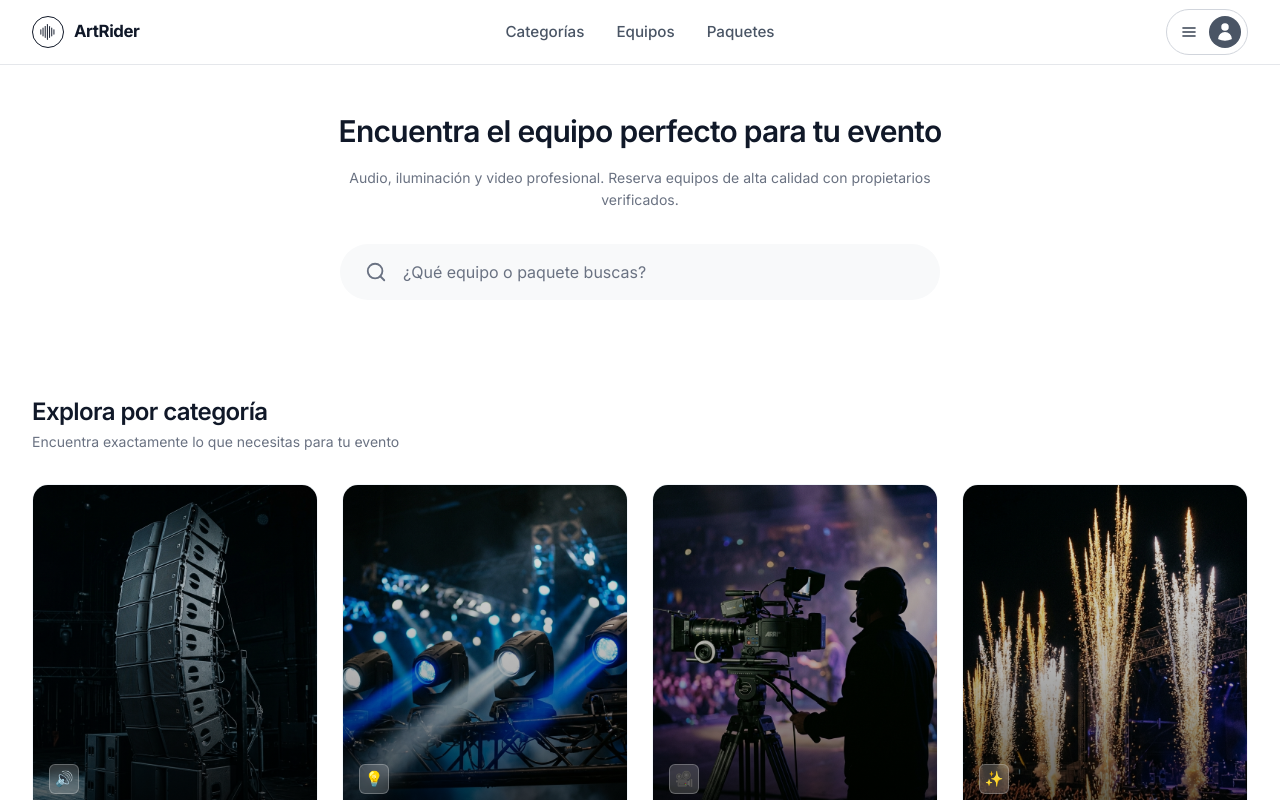
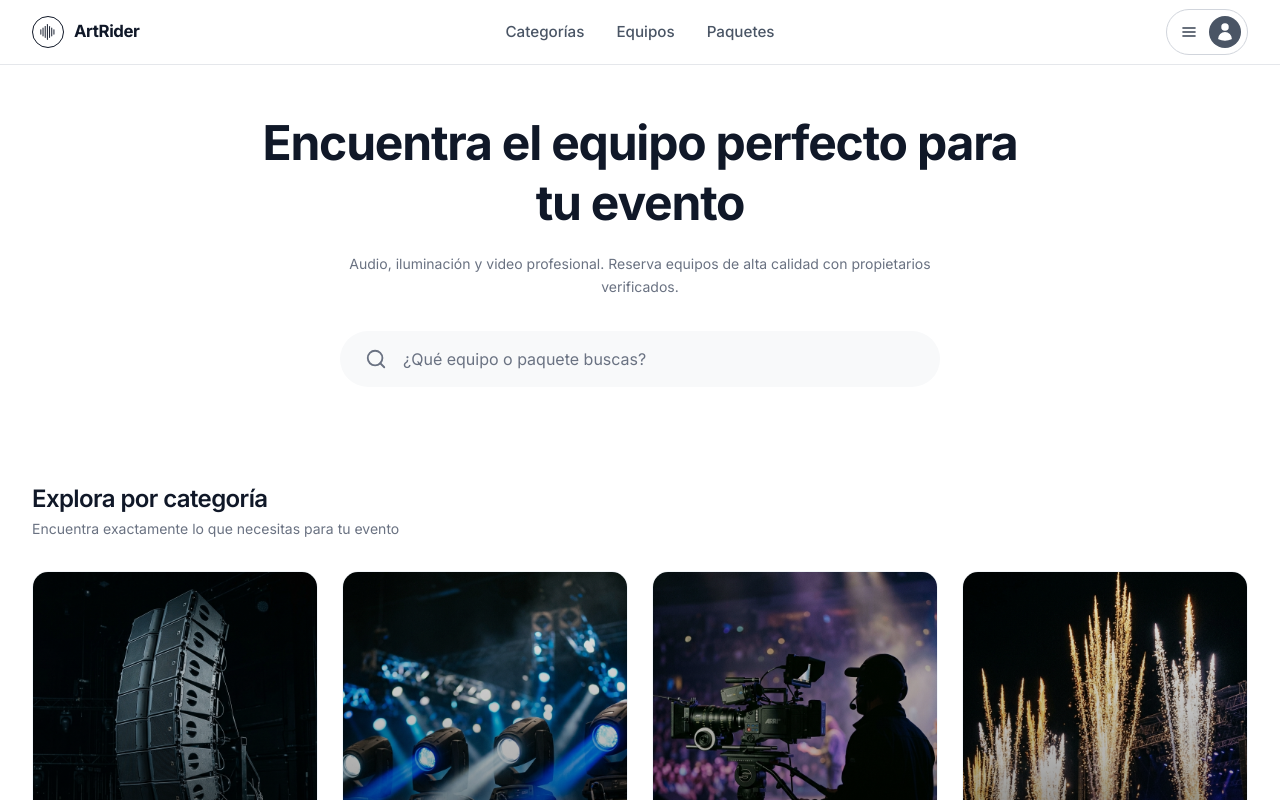
Before and after one commit to FrancisJaramilloC/ArtRider, a Next.js app in the folder art-rider/: page / in a window 1280 px wide. Shown: the top 800 px of the page. Built offline with nearby package versions, Linux system fonts and the light colour scheme; no server answers.

Commit message:
Auto stash before merge of "develop" and "origin/develop"

```diff
--- a/art-rider/components/features/home/HeroSection.tsx
+++ b/art-rider/components/features/home/HeroSection.tsx
@@ -5,7 +5,7 @@
     <section className="bg-white px-4 sm:px-6 lg:px-8 py-12 text-center flex flex-col items-center">
       <div className="max-w-[800px] w-full relative">
         {/* ── Main headline ── */}
-        <h1 className="text-2xl md:text-3xl font-semibold text-gray-900 leading-tight tracking-tight mb-4">
+        <h1 className="text-4xl md:text-5xl font-bold text-gray-900 leading-tight tracking-tight mb-5">
           Encuentra el equipo perfecto para tu evento
         </h1>
 
```
